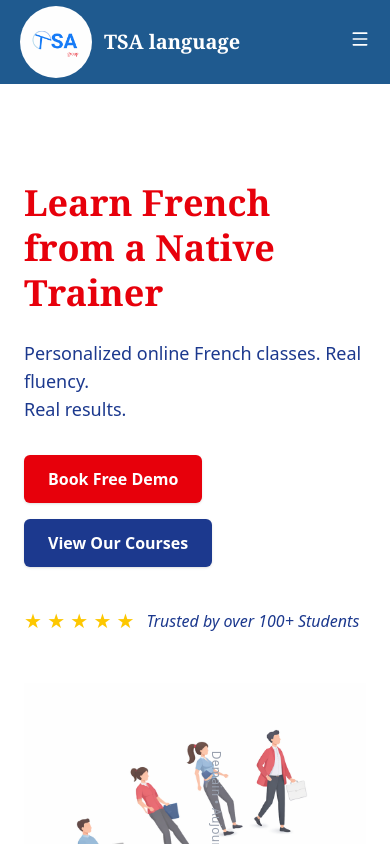
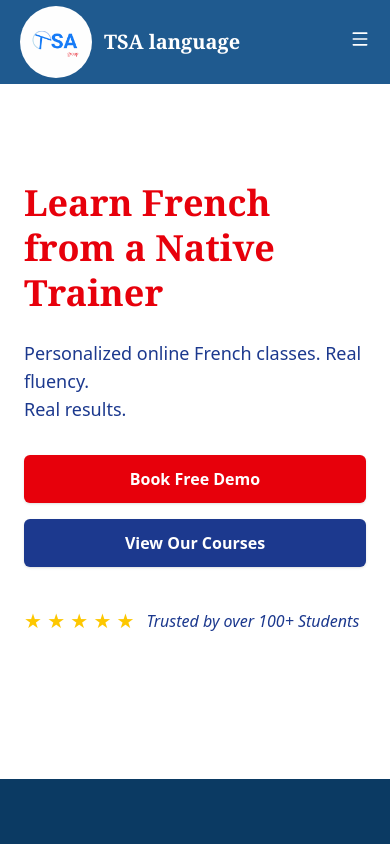
Before and after one commit to Stive627/tsa-language, a React (Vite) app: page / in a window 390 px wide. Shown: the top 844 px of the page. Built offline with nearby package versions, Linux system fonts and the light colour scheme.

Commit message:
updated home1

```diff
--- a/src/components/HomePage/Home.jsx
+++ b/src/components/HomePage/Home.jsx
@@ -20,7 +20,7 @@ const Home = () => {
 
           {/* Buttons */}
           <div className="flex flex-wrap gap-4 mb-10">
-            <button className="bg-red-600 cursor-pointer hover:bg-red-700 text-white font-semibold px-6 py-3 rounded-md shadow">
+            <button className="bg-red-600 cursor-pointer hover:bg-red-700 text-white font-semibold px-6 py-3 w-full lg:w-max rounded-md shadow">
 <a
   href="https://wa.me/237658182157?text=Bonjour%2C%20je%20suis%20int%C3%A9ress%C3%A9(e)%20par%20les%20cours%20de%20fran%C3%A7ais%20en%20ligne.%20J%E2%80%99aimerais%20me%20pr%C3%A9parer%20aux%20examens%20de%20langue.%20Merci."
   target="_blank"
@@ -29,13 +29,13 @@ const Home = () => {
 
               </a>
             </button>
+            <button className="bg-blue-900 cursor-pointer hover:bg-blue-800 text-white font-semibold px-6 py-3 rounded-md w-full lg:w-max shadow">
+
             <a href="#courses">
-              <button className="bg-blue-900 cursor-pointer hover:bg-blue-800 text-white font-semibold px-6 py-3 rounded-md shadow">
 
                 View Our Courses
-
+            </a>
             </button>
-            </a>
           </div>
 
           {/* Rating */}
@@ -51,15 +51,16 @@ const Home = () => {
 
         {/* Right illustration */}
         <div className="relative flex justify-center">
+          <div className=" hidden lg:flex">
             <img
               src="/home.png"
               alt="French students illustration"
               className="w-full max-w-md opacity-90"
             />
 
-          {/* Decorative vertical text */}
             <div className="absolute right-[-40px] top-1/2 -translate-y-1/2 rotate-90 text-xs text-gray-400 tracking-wide">
               Demain • Aujourd’hui • Souvent • Mardi • S’il vous plaît • Bonjour
+            </div>
           </div>
         </div>
       </div>
```
Lines whose indentation alone changed are shown as unchanged.
